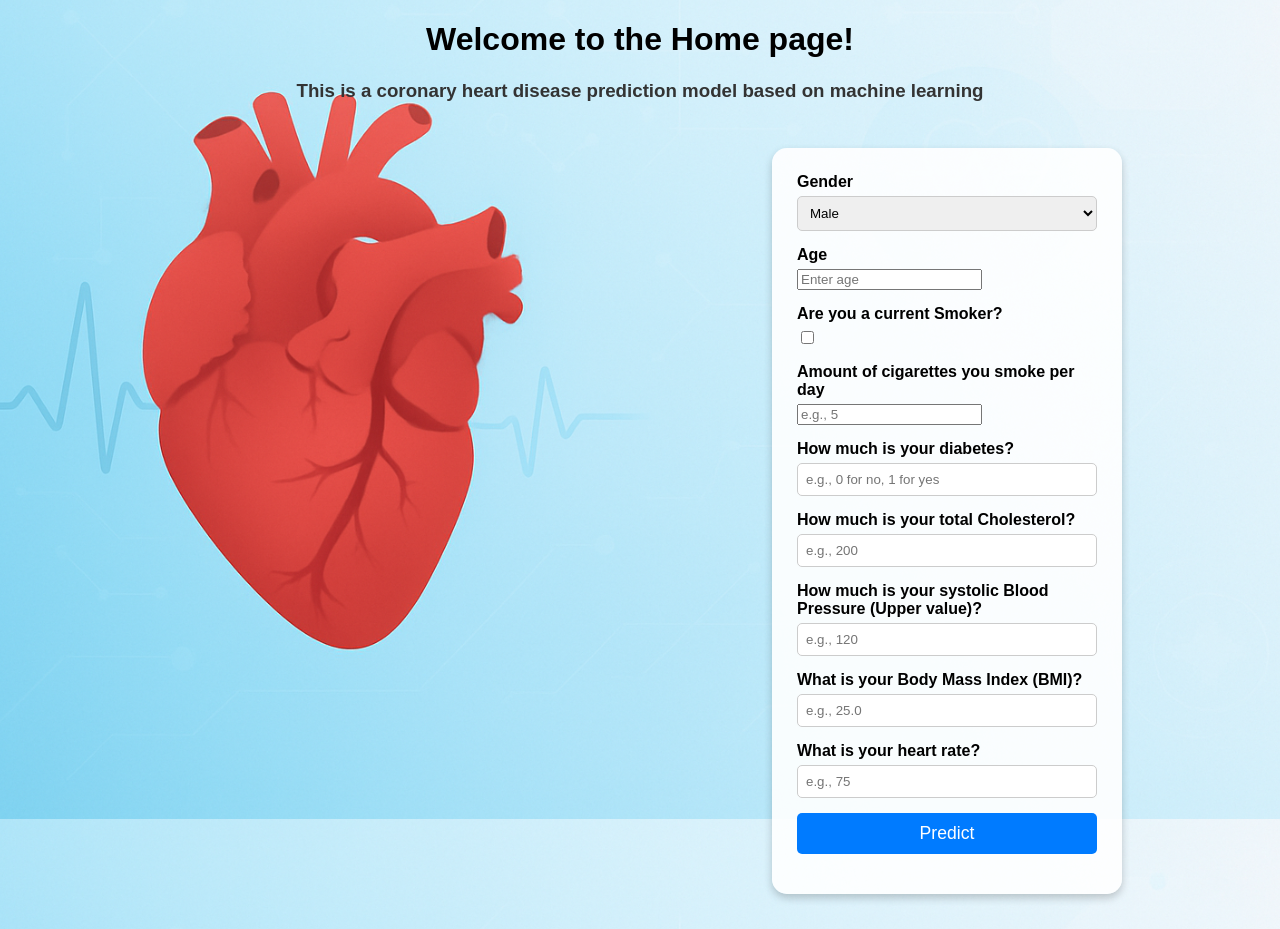
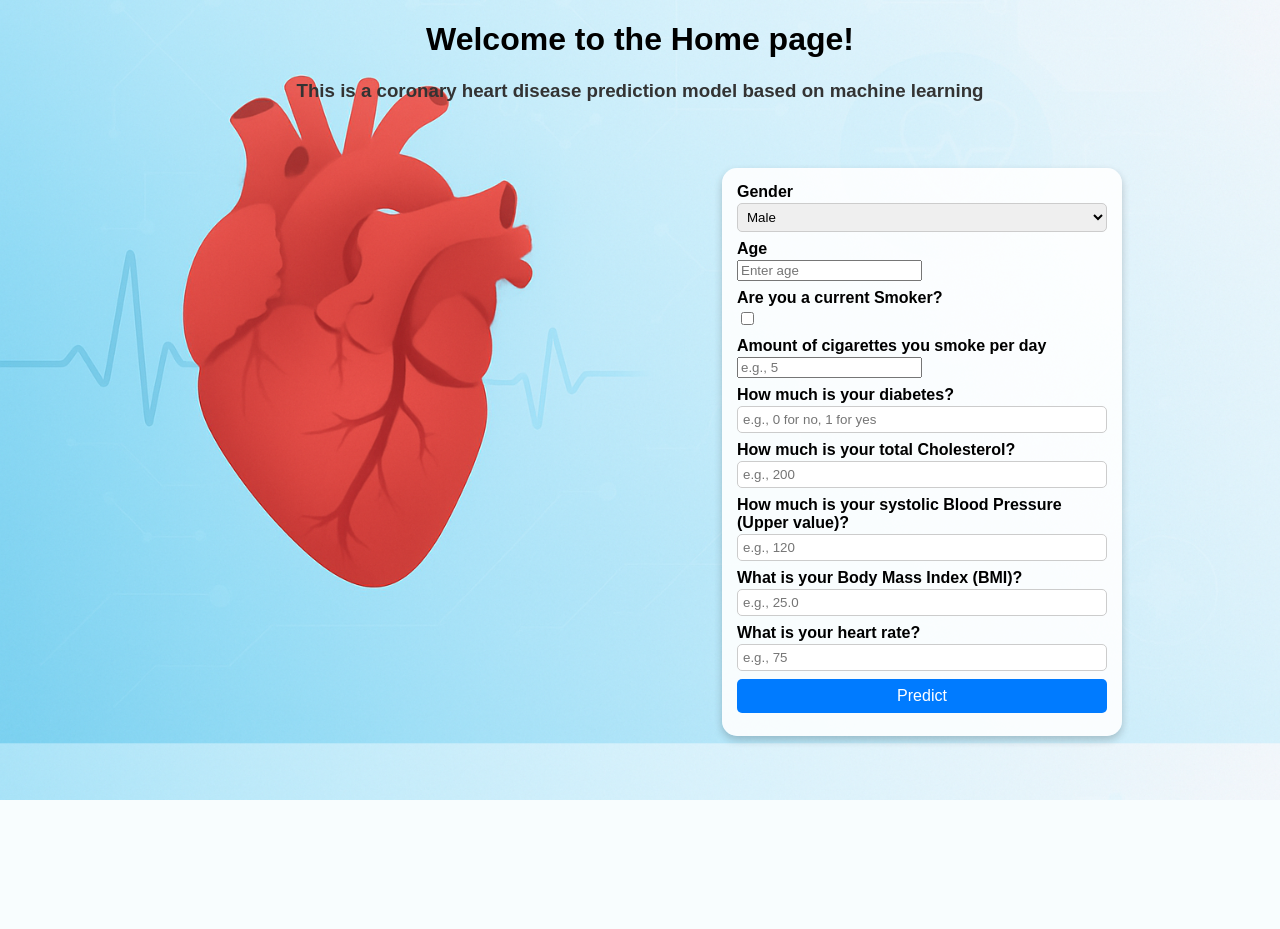
Before and after one commit to Nazihahaha/Coronary-Heart-Disease-Prediction, a Flask app: page / in a window 1280 px wide. After the commit the page ends 800 px from the top, so only its background shows below. Run offline with Flask 3, Linux system fonts and the light colour scheme; parts of the project's set-up code (start-up, migrations or seed data) failed here and were passed over.

Commit message:
Reduce vertical spacing in form layout
Adjusted CSS styles in index.html to decrease padding, margins, and overall vertical space in the form block and its elements. This improves the compactness of the form and better utilizes available screen space.

```diff
--- a/templates/index.html
+++ b/templates/index.html
@@ -10,40 +10,47 @@
     }
 
     .container {
-        display: flex; /* This will help with alignment */
-        justify-content: flex-end; /* Pushes the content to the right */
-        align-items: center; /* Vertically centers the form block */
-        height: 100vh; /* Takes full viewport height */
-        padding-right: 150px; /* Adds some space from the right edge */
+        display: flex;
+        justify-content: flex-end;
+        align-items: center;
+        padding-top: 0px;
+        height: 85vh;
+        padding-right: 150px;
     }
 
     .form-block {
-        background-color: rgba(255, 255, 255, 0.9); /* Semi-transparent white background */
-        border-radius: 15px; /* Rounded corners */
-        padding: 25px; /* Spacing inside the block */
-        box-shadow: 0 4px 8px rgba(0, 0, 0, 0.2); /* A subtle shadow for depth */
-        width: 350px; /* Fixed width for the form block */
-        box-sizing: border-box; /* Includes padding and border in the element's total width and height */
+        background-color: rgba(255, 255, 255, 0.9);
+        border-radius: 15px;
+        /* Reduce the padding to save vertical space */
+        padding: 15px;
+        box-shadow: 0 4px 8px rgba(0, 0, 0, 0.2);
+        width: 400px;
+        box-sizing: border-box;
     }
 
     h3 {
         text-align: center;
         color: #333;
+        /* Reduce the bottom margin of the heading */
+        margin-bottom: 10px;
     }
 
     .form-field {
-        margin-bottom: 15px;
+        /* Reduce the margin to shrink the space between fields */
+        margin-bottom: 8px;
     }
 
     .form-field label {
         display: block;
-        margin-bottom: 5px;
+        /* Reduce the space between the label and the input field */
+        margin-bottom: 2px;
         font-weight: bold;
     }
 
     .form-field input[type="text"], .form-field select {
         width: 100%;
-        padding: 8px;
+        /* Reduce the internal padding of the input fields */
+        padding: 5px;
         border: 1px solid #ccc;
         border-radius: 5px;
         box-sizing: border-box;
@@ -56,18 +63,19 @@
     .error-message {
         color: red;
         font-size: 0.9em;
-        margin-top: 5px;
+        margin-top: 3px;
     }
 
     .submit-button {
         width: 100%;
-        padding: 10px;
+        /* Reduce the padding of the button to make it smaller */
+        padding: 8px;
         background-color: #007BFF;
         color: white;
         border: none;
         border-radius: 5px;
         cursor: pointer;
-        font-size: 1.1em;
+        font-size: 1em;
     }
 
     .submit-button:hover {
```
